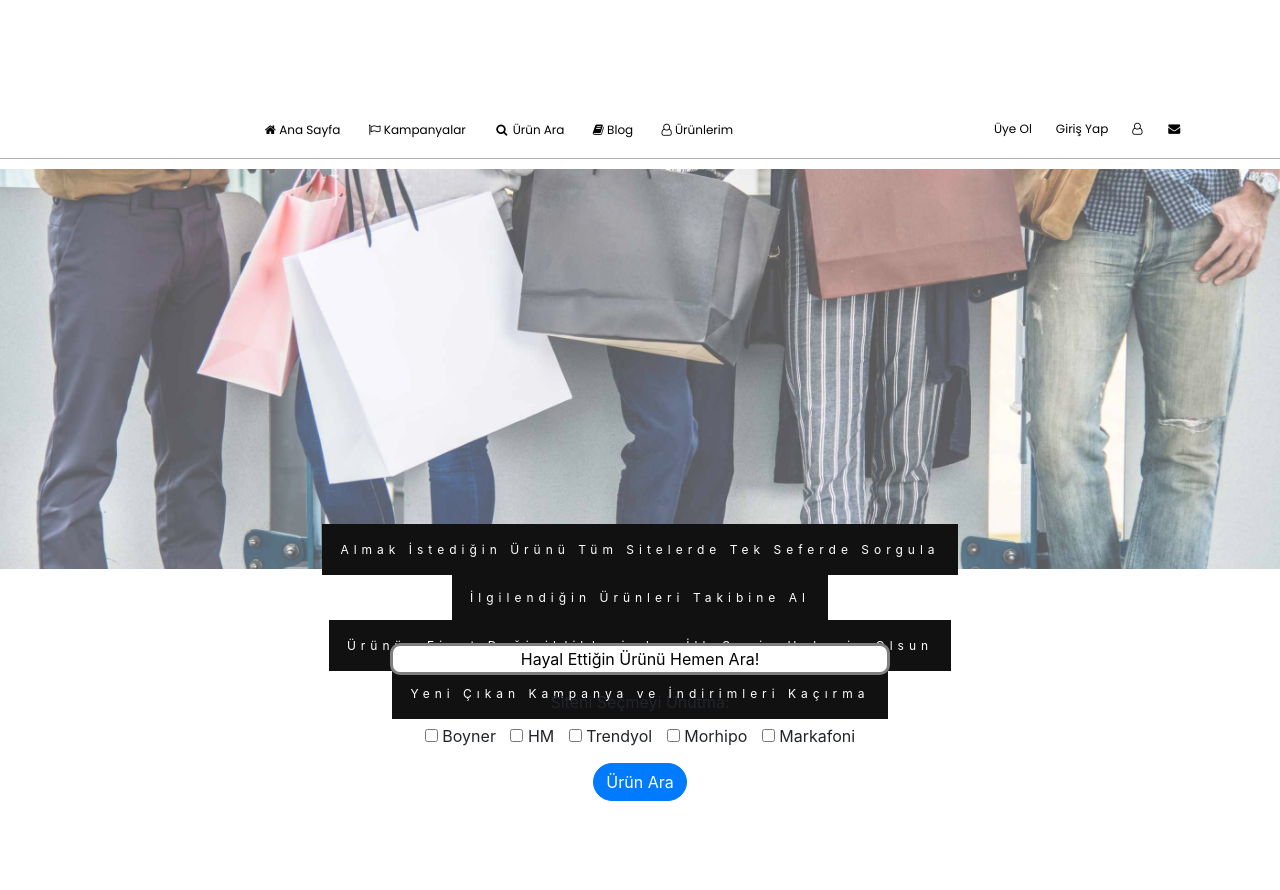
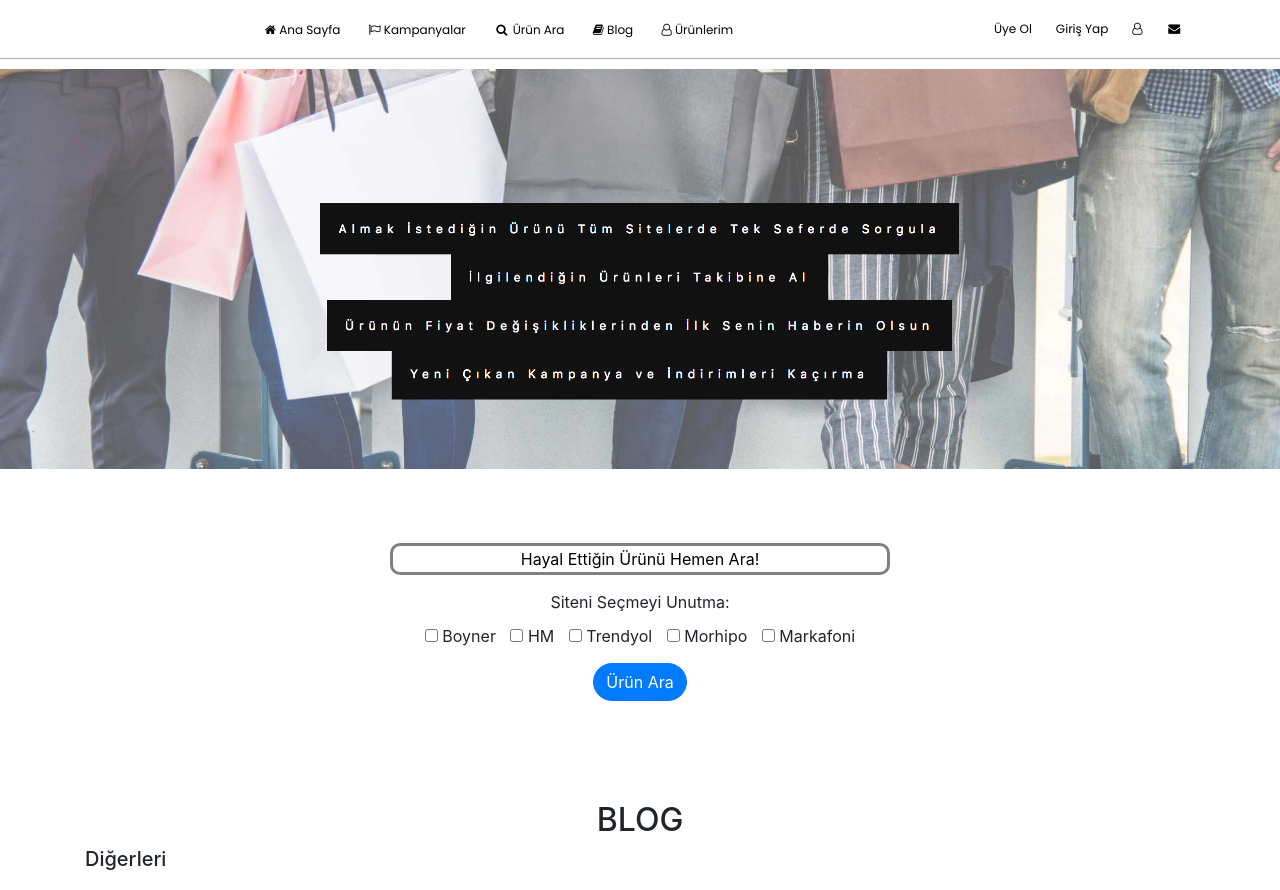
Before and after one commit to Tugrulvural89/shopistproject, a Django app: page / in a window 1280 px wide. Shown: the top 890 px of the page. Run offline with Django 3.2, Linux system fonts and the light colour scheme; data that the repository does not hold is empty; some libraries are stand-ins or nearby versions.

Commit message:
maingorsel duzeltildi

```diff
--- a/static/css/Blogcsshomepage.css
+++ b/static/css/Blogcsshomepage.css
@@ -67,7 +67,6 @@
         border-bottom: solid 1px;
         border-color: #b3aeae;
         margin-bottom: 10px;
-        margin-top: 100px;
     }
 
     /* Navbar links */
@@ -184,7 +183,7 @@
 
       /* Center and scale the image nicely */
        position: relative;
-       opacity: 0.65;
+      /* opacity: 0.65;*/
        background-position: center;
        background-repeat: no-repeat;
        background-size: cover;
@@ -225,7 +224,6 @@
         border-bottom: solid 1px;
         border-color: #b3aeae;
         margin-bottom: 10px;
-        margin-top:100px;
     }
 
     /* Navbar links */
@@ -323,7 +321,7 @@
 
       /* Center and scale the image nicely */
        position: relative;
-       opacity: 0.65;
+       /* opacity: 0.65; */
        background-position: center;
        background-repeat: no-repeat;
        background-size: cover;
--- a/static/css/homepage.css
+++ b/static/css/homepage.css
@@ -65,7 +65,6 @@
     border-bottom: solid 1px;
     border-color: #b3aeae;
     margin-bottom: 10px;
-    margin-top:100px;
 }
 
 /* Navbar links */
--- a/templates/home.html
+++ b/templates/home.html
@@ -26,12 +26,12 @@
         {% include 'include/nav.html' %}
       </nav>
       <div class="bg"></div>
-      <div class="caption">
-         <a href="{% url 'index' %}"><span class="borderin">Almak İstediğin Ürünü Tüm Sitelerde Tek Seferde Sorgula</span><br><br>
-         <span class="borderin">İlgilendiğin Ürünleri Takibine Al</span><br><br>
-         <span class="borderin">Ürünün Fiyat Değişikliklerinden İlk Senin Haberin Olsun</span><br><br>
-         <span class="borderin">Yeni Çıkan Kampanya ve İndirimleri Kaçırma</span></a>
-      </div>
+      <!--<div class="caption">
+         <a href="{% url 'index' %}"><span class="borderin"></span><br><br>
+         <span class="borderin"></span><br><br>
+         <span class="borderin"></span><br><br>
+         <span class="borderin"></span></a>
+      </div>-->
       <div class="col-md-12">
          <form action="" class="searchform" method="post">
             {% include 'include/searchform.html' %}
```
Also changed, not shown: static/images/paralx.jpg.
